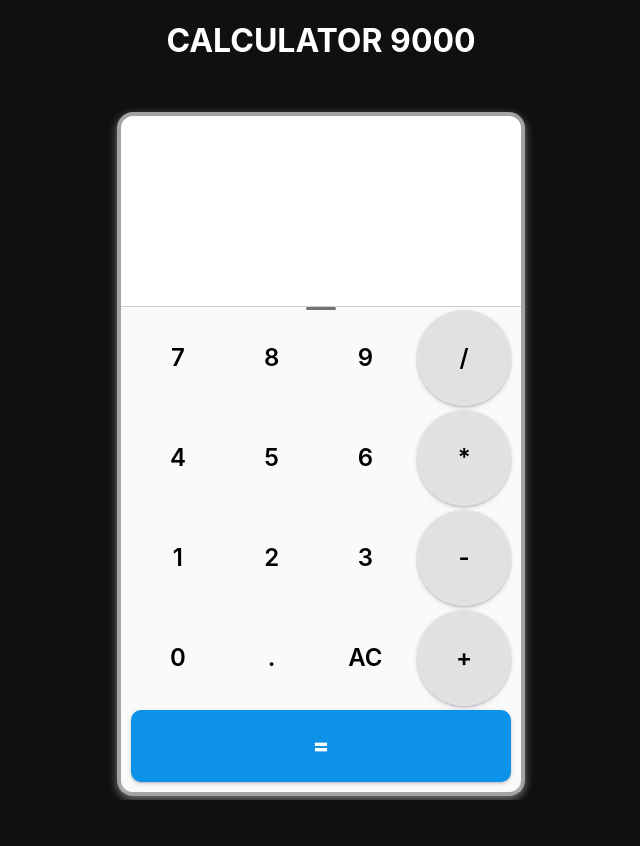
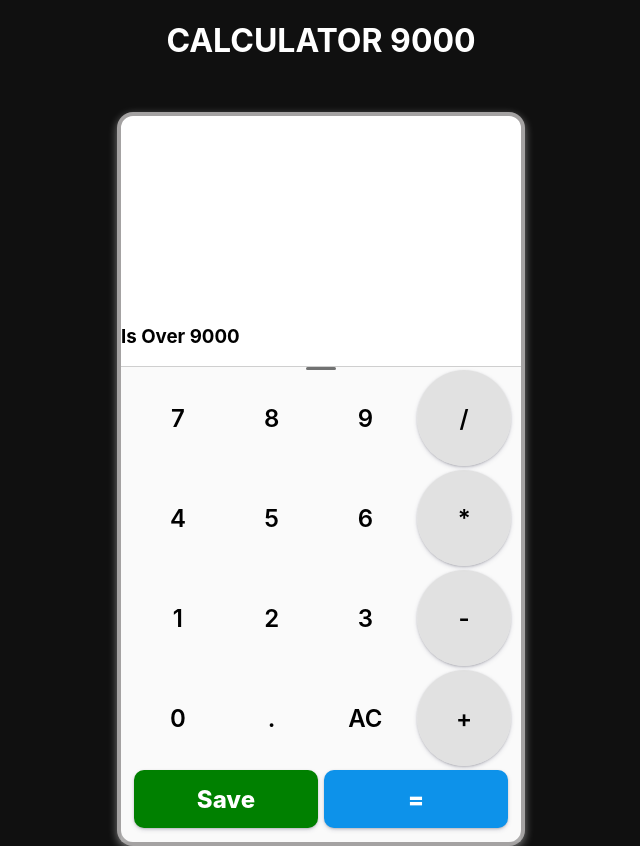
Before and after one commit to Tchessi/calcularor-9000, a React (Create React App) app: page / in a window 1280 px wide. Shown: the whole page, without its empty margins (319-959 px from the left). Before the commit the page ends 800 px from the top, so only its background shows below. Built offline with nearby package versions, Linux system fonts and the light colour scheme.

Commit message:
Connexion with database

```diff
--- a/public/index.html
+++ b/public/index.html
@@ -10,34 +10,11 @@
 			content="Web site created using create-react-app"
 		/>
 		<link rel="apple-touch-icon" href="%PUBLIC_URL%/logo192.png" />
-    <!--
-      manifest.json provides metadata used when your web app is installed on a
-      user's mobile device or desktop. See https://developers.google.com/web/fundamentals/web-app-manifest/
-    -->
 		<link rel="manifest" href="%PUBLIC_URL%/manifest.json" />
-    <!--
-      Notice the use of %PUBLIC_URL% in the tags above.
-      It will be replaced with the URL of the `public` folder during the build.
-      Only files inside the `public` folder can be referenced from the HTML.
-
-      Unlike "/favicon.ico" or "favicon.ico", "%PUBLIC_URL%/favicon.ico" will
-      work correctly both with client-side routing and a non-root public URL.
-      Learn how to configure a non-root public URL by running `npm run build`.
-    -->
-    <title>React App</title>
+		<title>Calculator 9000</title>
 	</head>
 	<body>
 		<noscript>You need to enable JavaScript to run this app.</noscript>
 		<div id="root"></div>
-    <!--
-      This HTML file is a template.
-      If you open it directly in the browser, you will see an empty page.
-
-      You can add webfonts, meta tags, or analytics to this file.
-      The build step will place the bundled scripts into the <body> tag.
-
-      To begin the development, run `npm start` or `yarn start`.
-      To create a production bundle, use `npm run build` or `yarn build`.
-    -->
 	</body>
 </html>
--- a/src/components/BeautifulScreen.css
+++ b/src/components/BeautifulScreen.css
@@ -15,4 +15,5 @@
 .text {
 	flex: 1;
 	font-size: 20px;
+	color: rgb(135, 134, 130);
 }
--- a/src/components/BeautifulScreen.js
+++ b/src/components/BeautifulScreen.js
@@ -1,9 +1,9 @@
 import React from 'react';
 import './BeautifulScreen.css';
 
-const BeautifulScreen = ({text, result}) => {
+const BeautifulScreen = ({ text, result }) => {
 	return (
-		<div className="input-wrapper">
+		<div className="input-wrapper" data-id="1" data-operation="3+3">
 			<div className="result">
 				<h2>
 					{result}
--- a/src/components/Calculator.js
+++ b/src/components/Calculator.js
@@ -4,6 +4,7 @@ import AmazingNumberButton from './AmazingNumberButton';
 import BeautifulScreen from './BeautifulScreen';
 import MagnificientEqualButton from './MagnificientEqualButton';
 import GreatOperationButton from './GreatOperationButton';
+import ItSOverNineThousand from "./ItSOverNineThousand";
 
 import * as math from 'mathjs';
 
@@ -24,13 +25,16 @@ const Calculator = () => {
 		const input = text.join("");
 
 		setResult(math.evaluate(input));
+
 	}
+
 
 
 	return (
 		<div className="Calulator">
 			<div className="calc-wrapper">
 				<BeautifulScreen text={text} result={result} />
+				<ItSOverNineThousand />
 				<div className="bgNumber">
 					<div className="line"></div>
 					<div className="row">
@@ -57,7 +61,10 @@ const Calculator = () => {
 						<AmazingNumberButton symbol="AC" handleClick={resetInput} />
 						<GreatOperationButton operationbtn="+" handleClick={addTotext} />
 					</div>
-					<MagnificientEqualButton equal="=" handleClick={calculateResult} />
+					<div className="row">
+						<MagnificientEqualButton saveBtn="Save" color="green" />
+						<MagnificientEqualButton equal="=" handleClick={calculateResult} />
+					</div>
 				</div>
 			</div>
 		</div>
--- /dev/null
+++ b/src/components/ItSOverNineThousand.js
@@ -0,0 +1,12 @@
+import React from 'react';
+
+
+const ItSOverNineThousand = ({ props }) => {
+	return (
+		<div>
+			<h3>Is Over 9000</h3>
+		</div>
+	);
+};
+
+export default ItSOverNineThousand;
--- a/src/components/MagnificientEqualButton.css
+++ b/src/components/MagnificientEqualButton.css
@@ -1,11 +1,13 @@
 .equal-button {
-	height: 3em;
+	height: 2em;
 	display: flex;
 	justify-content: center;
 	align-items: center;
 	font-size: 24px;
 	color: rgb(255, 255, 255);
 	flex: 1;
+	padding: 5px;
+	margin: 0 3px;
 	font-weight: 800;
 	background-color: #0d92ea;
 	border-radius: 10px;
--- a/src/components/MagnificientEqualButton.js
+++ b/src/components/MagnificientEqualButton.js
@@ -1,10 +1,11 @@
 import React from 'react';
 import './MagnificientEqualButton.css';
 
-const MagnificientEqualButton = ({equal, handleClick}) => {
+const MagnificientEqualButton = ({equal, saveBtn, color, handleClick}) => {
 	return (
-		<div onClick={() => handleClick(equal)} className="equal-button">
+		<div onClick={() => handleClick(equal)} className="equal-button" style={{ backgroundColor: color}}>
 			{equal}
+			{saveBtn}
 		</div>
 	);
 };
```
Also changed, not shown: 1 other file (tests, documents, lock files or other folders). Lines whose indentation alone changed are shown as unchanged.
